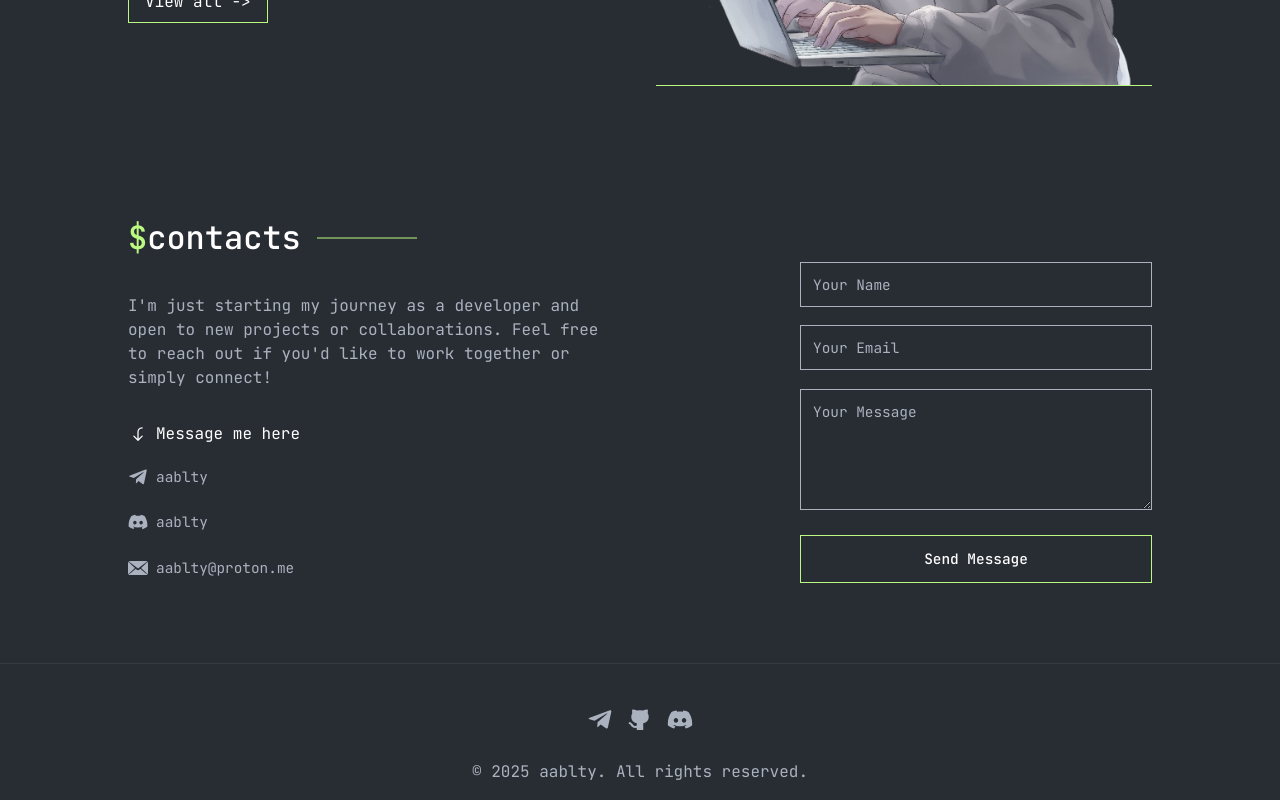
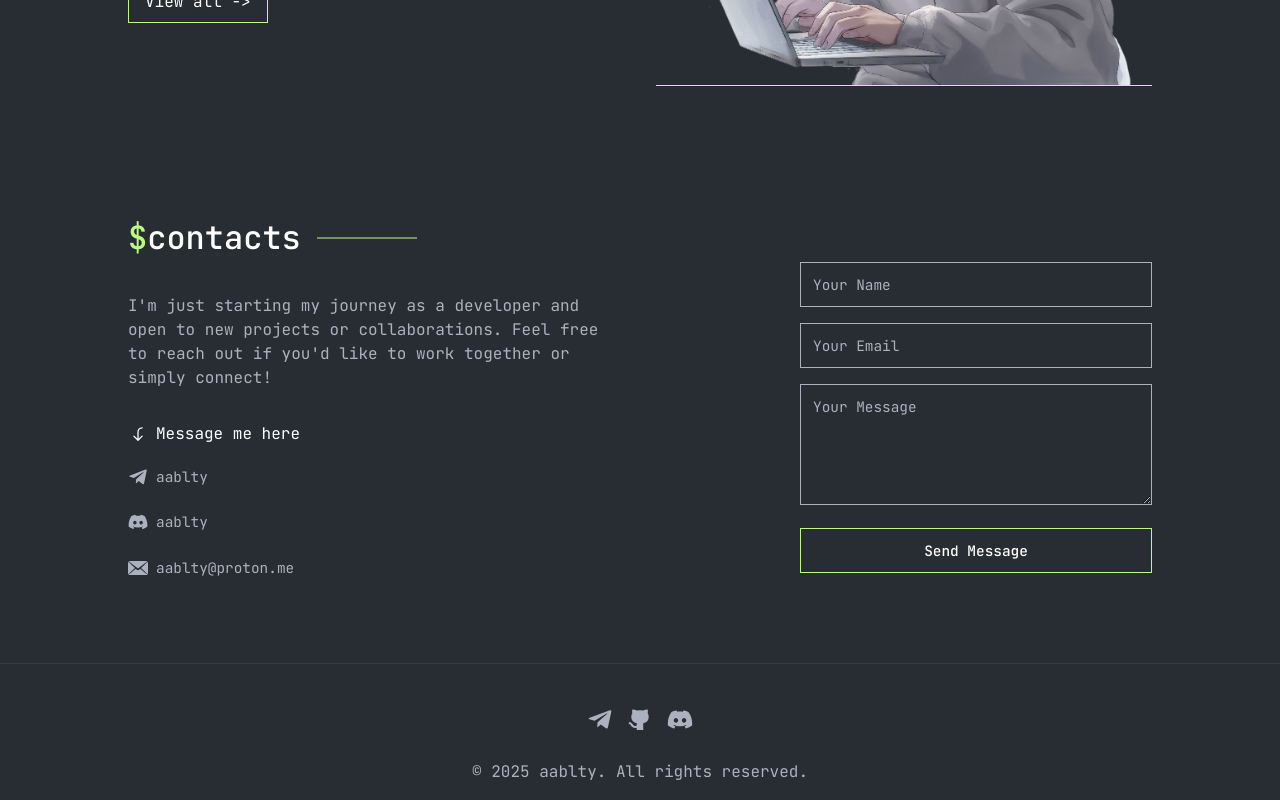
Before and after one commit to aablty/aablty.github.io, a React (Vite) app: page /#/ in a window 1280 px wide. Shown: the part 2448-3248 px from the top of the page. Built offline with nearby package versions, Linux system fonts and the light colour scheme; no server answers.

Commit message:
fix contact form

```diff
--- a/src/assets/styles/components/ContactForm.css
+++ b/src/assets/styles/components/ContactForm.css
@@ -1,13 +1,14 @@
 /* ===== CONTACT FORM ===== */
 .contacts_form {
-  display: grid;
+  display: flex;
+  flex-direction: column;
   justify-items: center;
-  gap: 1rem;
   width: 22rem;
 }
 
 .form_group {
   width: 100%;
+  margin-bottom: 1rem;
 }
 
 .form_input,
```
